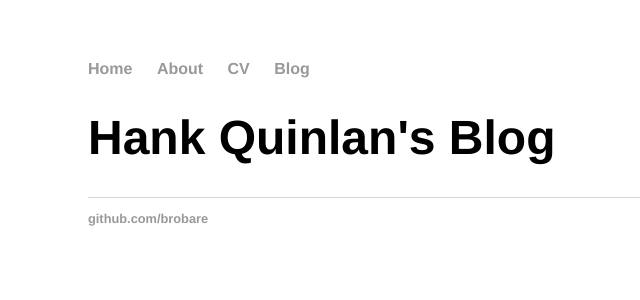
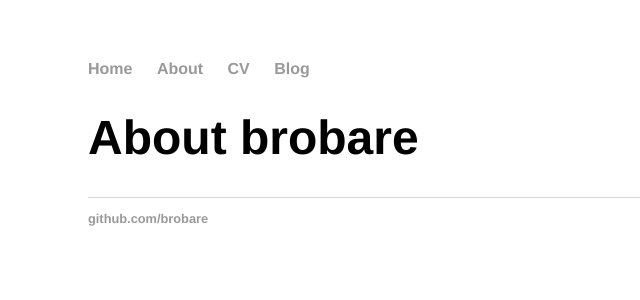
Before and after one commit to brobare/brobare.github.io, a Jekyll site: the page built from about/index.html, in a window 1280 px wide. Shown: the top 300 px of the page, without its empty margins (104-744 px from the left). Built offline with Jekyll 4.4.1, drawn with Linux system fonts in a browser that asks for light colours.

Commit message:
Update index.html

```diff
--- a/about/index.html
+++ b/about/index.html
@@ -1,5 +1,5 @@
 ---
 layout: default
-title: Hank Quinlan's Blog
+title: About brobare
 ---
 	<h1>{{ page.title }}</h1>
```
